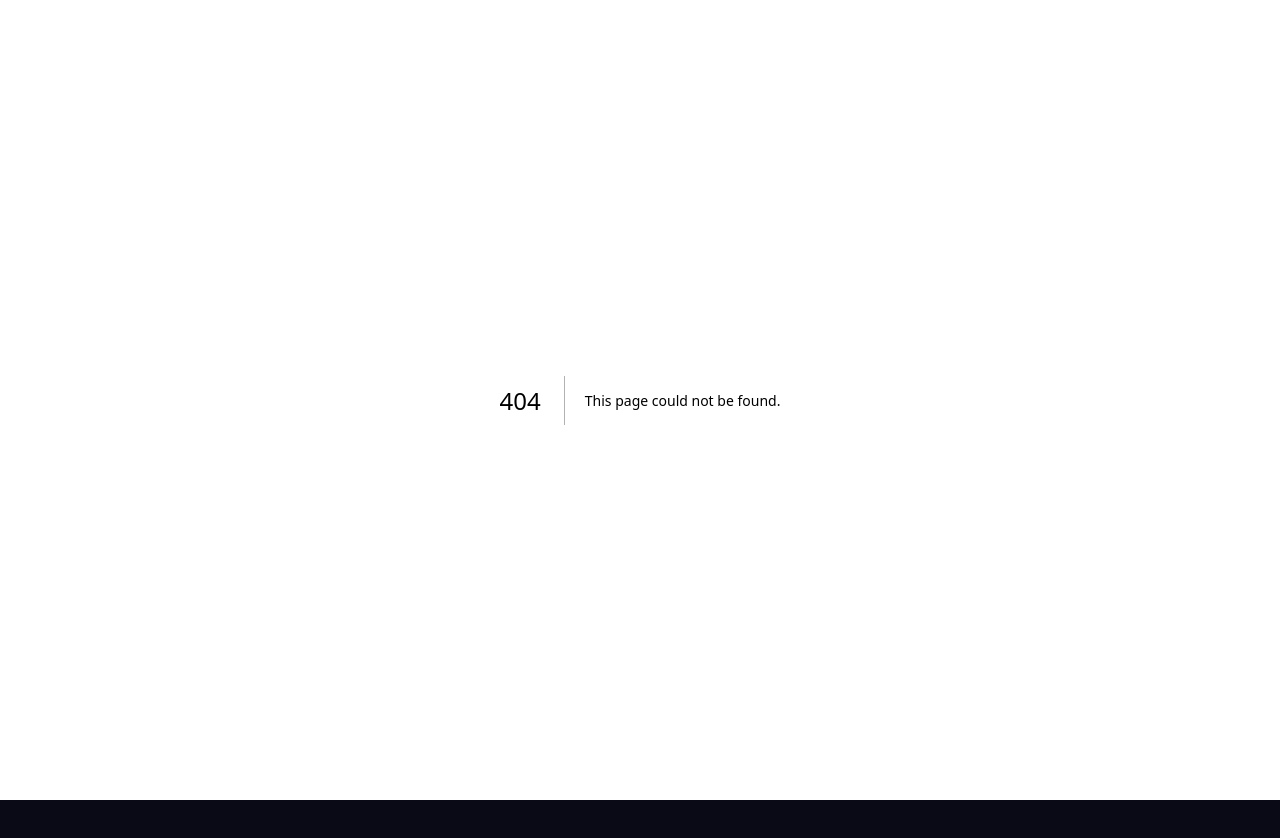
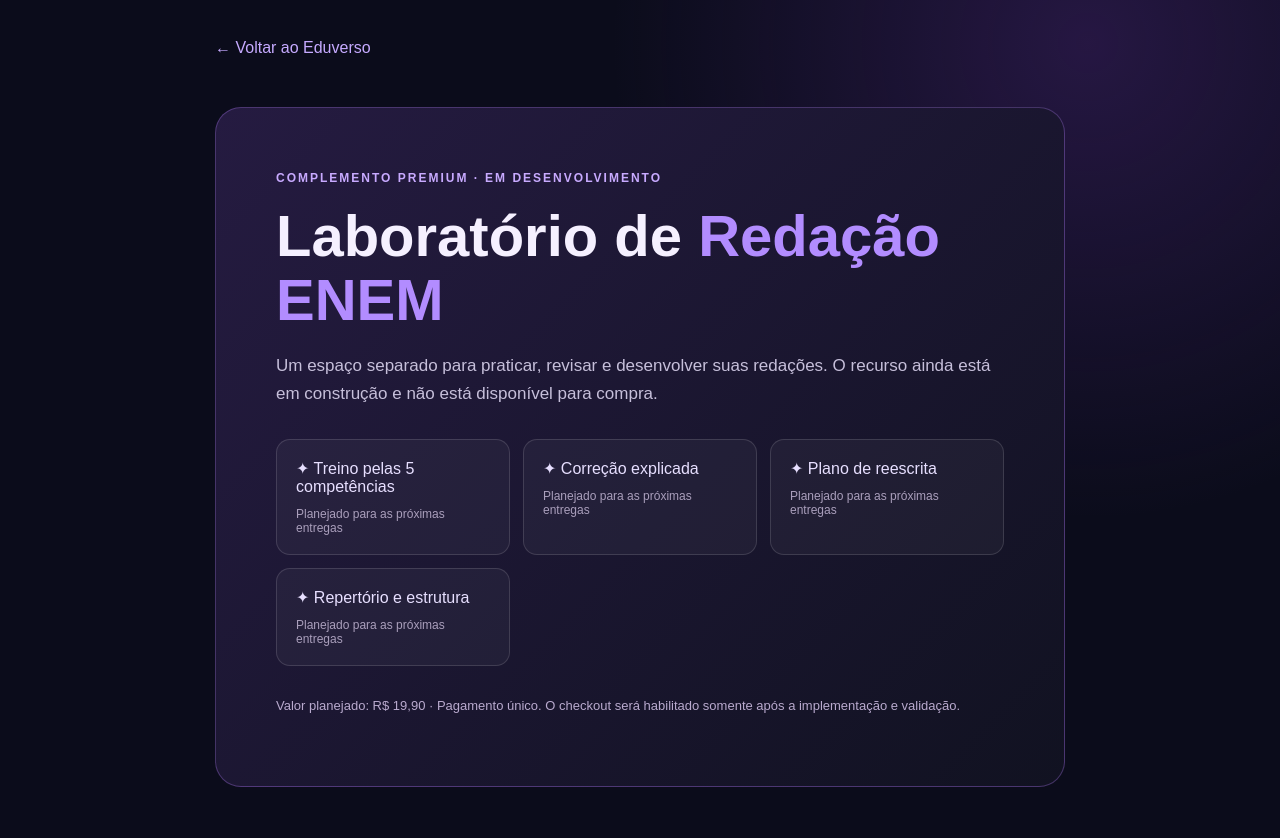
Before and after one commit to dramaflix2026-stack/Eduverso, a Next.js app: page /redacao-premium in a window 1280 px wide. Before the commit this address had no page. Shown: the top 838 px of the page. Before the commit the page ends 800 px from the top, so only its background shows below. Built offline with nearby package versions, Linux system fonts and the light colour scheme.

Commit message:
feat(redacao): add honest coming-soon destination for premium order bump

```diff
--- /dev/null
+++ b/app/redacao-premium/page.tsx
@@ -0,0 +1,19 @@
+import type {Metadata} from "next";
+import Link from "next/link";
+export const metadata:Metadata={title:"Laboratório de Redação ENEM | Eduverso",description:"Conheça o próximo complemento premium do Eduverso para praticar redações do ENEM."};
+export default function RedacaoPremium(){
+ return <main style={{minHeight:"100vh",background:"radial-gradient(circle at 85% 5%,#4d277d66,transparent 35%),#0b0c1b",color:"#f5f0ff",fontFamily:"Arial,Helvetica,sans-serif",padding:"24px 18px 70px"}}>
+  <div style={{maxWidth:850,margin:"0 auto"}}>
+   <Link href="/plataforma" style={{display:"inline-block",color:"#c6aaff",textDecoration:"none",padding:"15px 0"}}>← Voltar ao Eduverso</Link>
+   <section style={{border:"1px solid #a775ec55",borderRadius:26,padding:"clamp(24px,6vw,60px)",marginTop:35,background:"linear-gradient(135deg,#251b41,#111221)"}}>
+    <span style={{color:"#c8aaff",fontSize:12,letterSpacing:2,fontWeight:800}}>COMPLEMENTO PREMIUM · EM DESENVOLVIMENTO</span>
+    <h1 style={{fontSize:"clamp(32px,6vw,58px)",lineHeight:1.1,margin:"18px 0 20px"}}>Laboratório de <span style={{color:"#b28cff"}}>Redação ENEM</span></h1>
+    <p style={{fontSize:17,color:"#c6bfda",lineHeight:1.7}}>Um espaço separado para praticar, revisar e desenvolver suas redações. O recurso ainda está em construção e não está disponível para compra.</p>
+    <div style={{display:"grid",gridTemplateColumns:"repeat(auto-fit,minmax(190px,1fr))",gap:13,marginTop:30}}>
+     {["Treino pelas 5 competências","Correção explicada","Plano de reescrita","Repertório e estrutura"].map(x=><div key={x} style={{border:"1px solid #ffffff22",borderRadius:14,padding:19,background:"#ffffff0a",color:"#e7dfff"}}>✦ {x}<div style={{color:"#aa9fbc",fontSize:12,marginTop:11}}>Planejado para as próximas entregas</div></div>)}
+    </div>
+    <p style={{color:"#b9aace",fontSize:13,marginTop:32}}>Valor planejado: R$ 19,90 · Pagamento único. O checkout será habilitado somente após a implementação e validação.</p>
+   </section>
+  </div>
+ </main>;
+}
```
